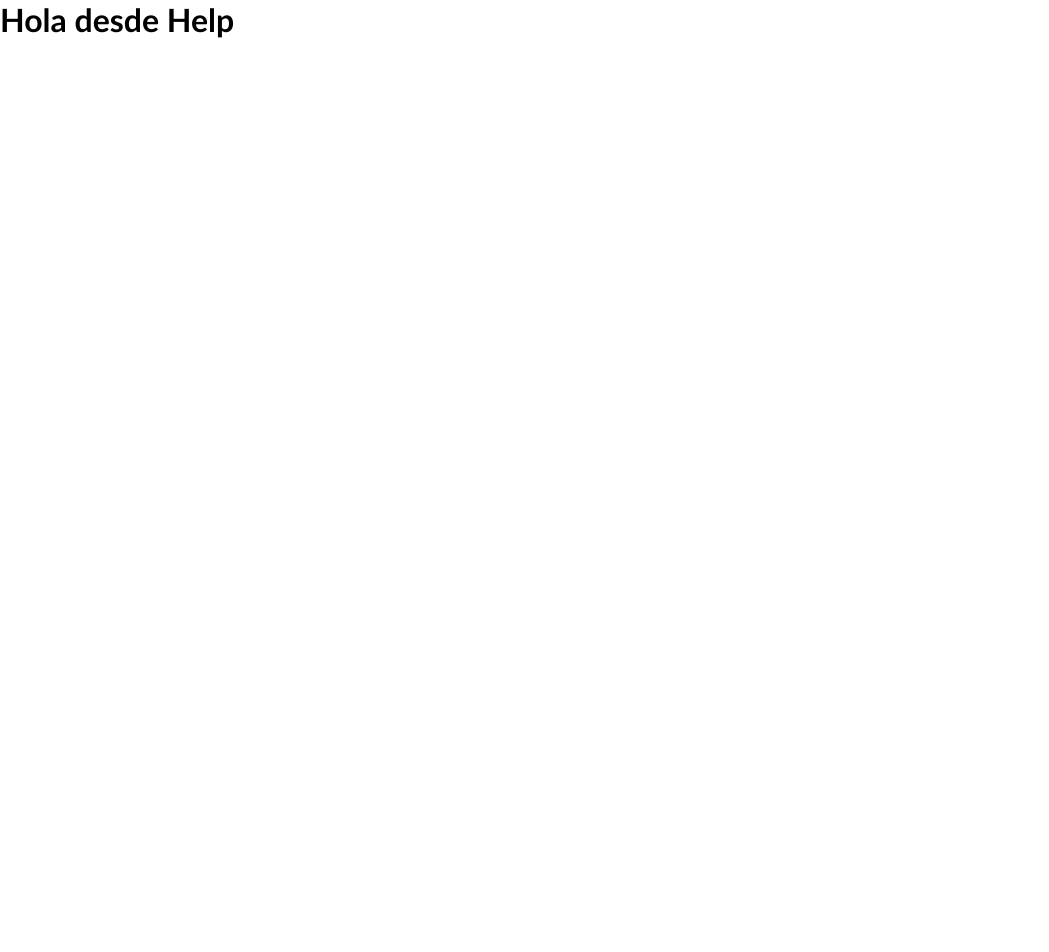
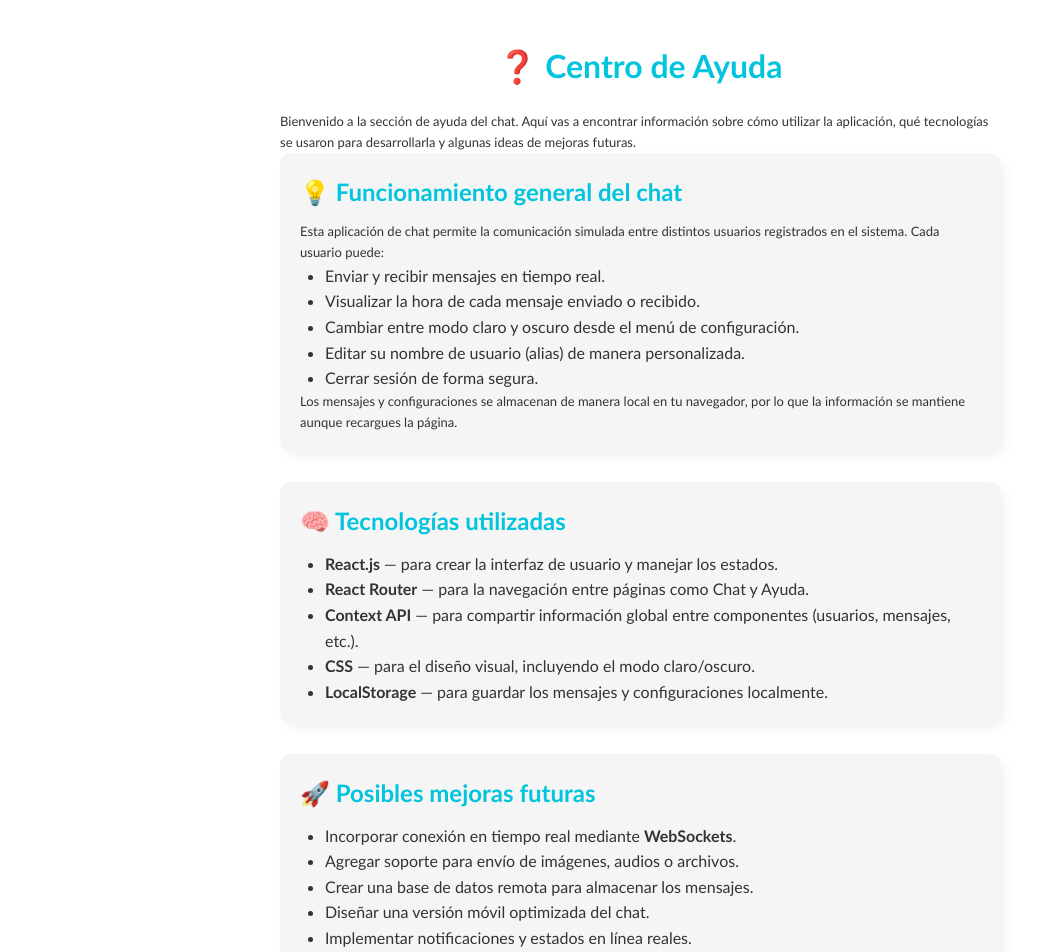
Before and after one commit to rocioayuntamagi/trabajo-final-front-end-utn, a React (Vite) app: page /help in a window 1280 px wide. Shown: the top 952 px of the page, without its empty margins (0-1049 px from the left). Before the commit the page ends 800 px from the top, so only its background shows below. Built offline with nearby package versions, Linux system fonts and the light colour scheme.

Commit message:
finalizacion de la configuracion general del clon de whats app

```diff
--- a/src/components/Chat.jsx
+++ b/src/components/Chat.jsx
@@ -10,10 +10,11 @@ export default function Chat() {
   // Cargamos el tema guardado (si existe), si no usamos 'light' por defecto
   const [theme, setTheme] = useState(localStorage.getItem("theme") || "light");
   const [username, setUsername] = useState(localStorage.getItem("username") || "Invitado");
+  const [language, setLanguage] = useState(localStorage.getItem("language") || "es");
 
-  // 1. Obtenemos del contexto todo lo necesario
+  // Obtenemos del contexto todo lo necesario
   const { users, selectedUser, setUsers } = useChat()
-  // 2. Buscamos el usuario activo
+  // Buscamos el usuario activo
   const user = users.find(u => u.id === selectedUser)
   const navigate = useNavigate()
 
@@ -22,12 +23,38 @@ export default function Chat() {
     applyTheme(theme)
   }, [theme]);
 
-  // Función para aplicar el tema: añade/quita la clase 'dark-mode' en <body>
+
   const applyTheme = (themeName) => {
     if (themeName === "dark") {
       document.body.classList.add("dark-mode")
     } else {
       document.body.classList.remove("dark-mode")
+    }
+  }
+
+  // Traducciones para los textos contenidos únicamente dentro del popup
+  const texts = {
+    es: {
+      title: "Configuración",
+      usernameLabel: "Nombre de usuario:",
+      usernamePlaceholder: "Nombre de usuario",
+      languageLabel: "Idioma:",
+      energyLabel: "Ahorro de energia:",
+      optionLight: "Apagado",
+      optionDark: "Encendido",
+      save: "Guardar cambios",
+      close: "Cerrar"
+    },
+    en: {
+      title: "Settings",
+      usernameLabel: "Username:",
+      usernamePlaceholder: "Username",
+      languageLabel: "Language:",
+      energyLabel: "Energy saver:",
+      optionLight: "Off",
+      optionDark: "On",
+      save: "Save changes",
+      close: "Close"
     }
   }
 
@@ -39,12 +66,12 @@ export default function Chat() {
     )
   }
 
-  // 3. Manejo del input
+  // Manejo del input
   const handleChange = (event) => {
     setMsg(event.target.value)
   }
 
-  // 4. Cuando enviamos el formulario
+  // Cuando enviamos el formulario
   const handleSubmit = (event) => {
     event.preventDefault()
 
@@ -61,7 +88,7 @@ export default function Chat() {
         : u
     )
 
-    setUsers(updatedUsers) // esto dispara el useEffect del contexto que guarda en localStorage
+    setUsers(updatedUsers)
 
     setMsg("")
   }
@@ -84,16 +111,15 @@ export default function Chat() {
 
   // Guardar cambios del tema en localStorage
   const handleSaveChanges = () => {
-    // Aplicamos el tema y persistimos tanto el tema como el username
     applyTheme(theme)
     localStorage.setItem("theme", theme)
     localStorage.setItem("username", username)
+    localStorage.setItem("language", language)
     setShowPopup(false)
   }
 
   const handleThemeChange = (e) => {
     const selectedTheme = e.target.value
-    // Hacemos preview del tema al cambiar la selección dentro del popup
     setTheme(selectedTheme)
     applyTheme(selectedTheme)
   }
@@ -105,26 +131,33 @@ export default function Chat() {
         showPopup === true &&
         <section className="cont-popup">
           <div className="popup">
-            <h2>Configuración</h2>
+            <h2>{texts[language].title}</h2>
             <div className="setting-item">
-              <label htmlFor="username">Nombre de usuario:</label>
+              <label htmlFor="username">{texts[language].usernameLabel}</label>
               <input
                 id="username"
                 type="text"
                 value={username}
                 onChange={(e) => setUsername(e.target.value)}
-                placeholder="Nombre de usuario" />
+                placeholder={texts[language].usernamePlaceholder} />
             </div>
             <div className="setting-item">
-              <label htmlFor="theme-select">Ahorro de energia: </label>
+              <label htmlFor="language-select">{texts[language].languageLabel}</label>
+              <select id="language-select" value={language} onChange={(e) => setLanguage(e.target.value)}>
+                <option value="es">Español</option>
+                <option value="en">English</option>
+              </select>
+            </div>
+            <div className="setting-item">
+              <label htmlFor="theme-select">{texts[language].energyLabel}</label>
               <select id="theme-select" value={theme} onChange={handleThemeChange}>
-                <option value="light">Apagado</option>
-                <option value="dark">Encendido</option>
+                <option value="light">{texts[language].optionLight}</option>
+                <option value="dark">{texts[language].optionDark}</option>
               </select>
             </div>
             <div className="popup-actions">
-              <button className="keep-info" onClick={handleSaveChanges} > Guardar cambios </button>
-              <button className="close" onClick={handleClosePopup}>Cerrar</button>
+              <button className="keep-info" onClick={handleSaveChanges} > {texts[language].save} </button>
+              <button className="close" onClick={handleClosePopup}>{texts[language].close}</button>
             </div>
           </div>
         </section>
--- a/src/index.css
+++ b/src/index.css
@@ -384,6 +384,46 @@ form .text-info {
   cursor: pointer;
 }
 
+
+.help-page {
+  padding: 40px;
+  max-width: 800px;
+  margin: 0 auto;
+  line-height: 1.6;
+  color: #333;
+}
+
+.help-page h1 {
+  text-align: center;
+  color: #02c4dd;
+  margin-bottom: 20px;
+}
+
+.help-section {
+  margin-bottom: 30px;
+  background-color: whitesmoke;
+  padding: 20px;
+  border-radius: 10px;
+  box-shadow: 5px 5px 15px -5px rgba(0, 0, 0, 0.1);
+}
+
+.help-section h2 {
+  margin-bottom: 10px;
+  color: #02c4dd;
+}
+
+.help-section ul {
+  list-style-type: disc;
+  padding-left: 25px;
+}
+
+.help-footer {
+  text-align: center;
+  margin-top: 30px;
+  font-style: italic;
+  color: gray;
+}
+
 /*Responsive minimo para mobile*/
 
 @media (max-width: 480px) {
@@ -468,3 +508,12 @@ body.dark-mode .popup {
   color: white;
   border: 1px solid #888;
 }
+
+.dark-mode .help-page {
+  color: #f2f2f2;
+}
+
+.dark-mode .help-section {
+  background-color: #333;
+  box-shadow: 5px 5px 15px -5px rgba(255, 255, 255, 0.1);
+}
--- a/src/views/Help.jsx
+++ b/src/views/Help.jsx
@@ -1,9 +1,54 @@
+import { Link } from "react-router-dom";
+
 const Help = () => {
   return (
-    <main>
-      <h1>Hola desde Help</h1>
-    </main>
-  )
+    <div className="help-page">
+      <h1>❓ Centro de Ayuda</h1>
+      <p>Bienvenido a la sección de ayuda del chat. Aquí vas a encontrar información sobre cómo utilizar la aplicación, qué tecnologías se usaron para desarrollarla y algunas ideas de mejoras futuras.</p>
+
+      <section className="help-section">
+        <h2>💡 Funcionamiento general del chat</h2>
+        <p>Esta aplicación de chat permite la comunicación simulada entre distintos usuarios registrados en el sistema. Cada usuario puede:</p>
+        <ul>
+          <li>Enviar y recibir mensajes en tiempo real.</li>
+          <li>Visualizar la hora de cada mensaje enviado o recibido.</li>
+          <li>Cambiar entre modo claro y oscuro desde el menú de configuración.</li>
+          <li>Editar su nombre de usuario (alias) de manera personalizada.</li>
+          <li>Cerrar sesión de forma segura.</li>
+        </ul>
+        <p>Los mensajes y configuraciones se almacenan de manera local en tu navegador, por lo que la información se mantiene aunque recargues la página.</p>
+      </section>
+
+      <section className="help-section">
+        <h2>🧠 Tecnologías utilizadas</h2>
+        <ul>
+          <li><strong>React.js</strong> — para crear la interfaz de usuario y manejar los estados.</li>
+          <li><strong>React Router</strong> — para la navegación entre páginas como Chat y Ayuda.</li>
+          <li><strong>Context API</strong> — para compartir información global entre componentes (usuarios, mensajes, etc.).</li>
+          <li><strong>CSS</strong> — para el diseño visual, incluyendo el modo claro/oscuro.</li>
+          <li><strong>LocalStorage</strong> — para guardar los mensajes y configuraciones localmente.</li>
+        </ul>
+      </section>
+
+      <section className="help-section">
+        <h2>🚀 Posibles mejoras futuras</h2>
+        <ul>
+          <li>Incorporar conexión en tiempo real mediante <strong>WebSockets</strong>.</li>
+          <li>Agregar soporte para envío de imágenes, audios o archivos.</li>
+          <li>Crear una base de datos remota para almacenar los mensajes.</li>
+          <li>Diseñar una versión móvil optimizada del chat.</li>
+          <li>Implementar notificaciones y estados en línea reales.</li>
+        </ul>
+      </section>
+
+      <footer className="help-footer">
+        <p>💬 Gracias por usar nuestro chat. Seguimos mejorando cada día.</p>
+      </footer>
+      <div className="help-back">
+        <Link to="/chat"><button>volver</button></Link>
+      </div>
+    </div>
+  );
 }
 
 export default Help
```
Also changed, not shown: 1 other file (tests, documents, lock files or other folders).
